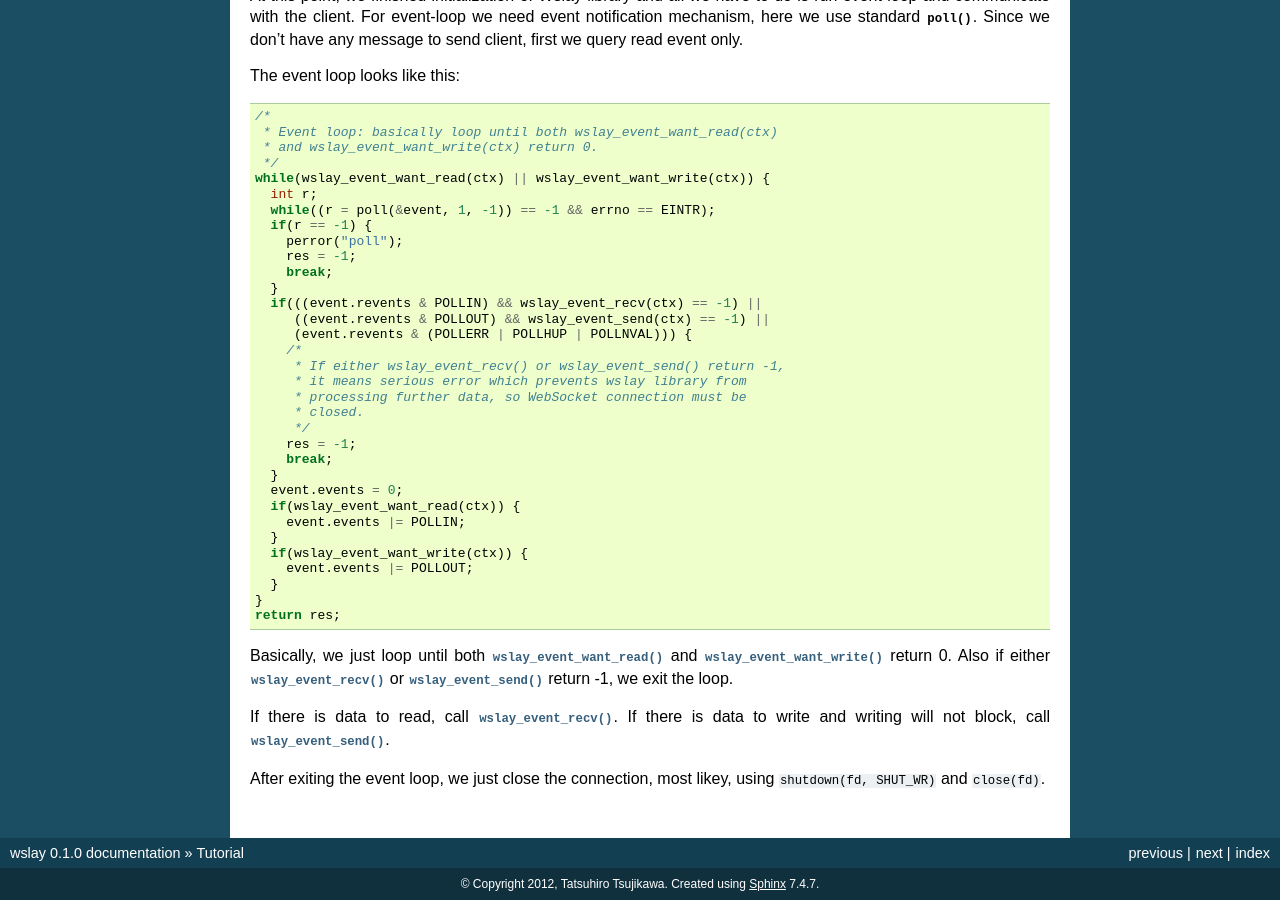
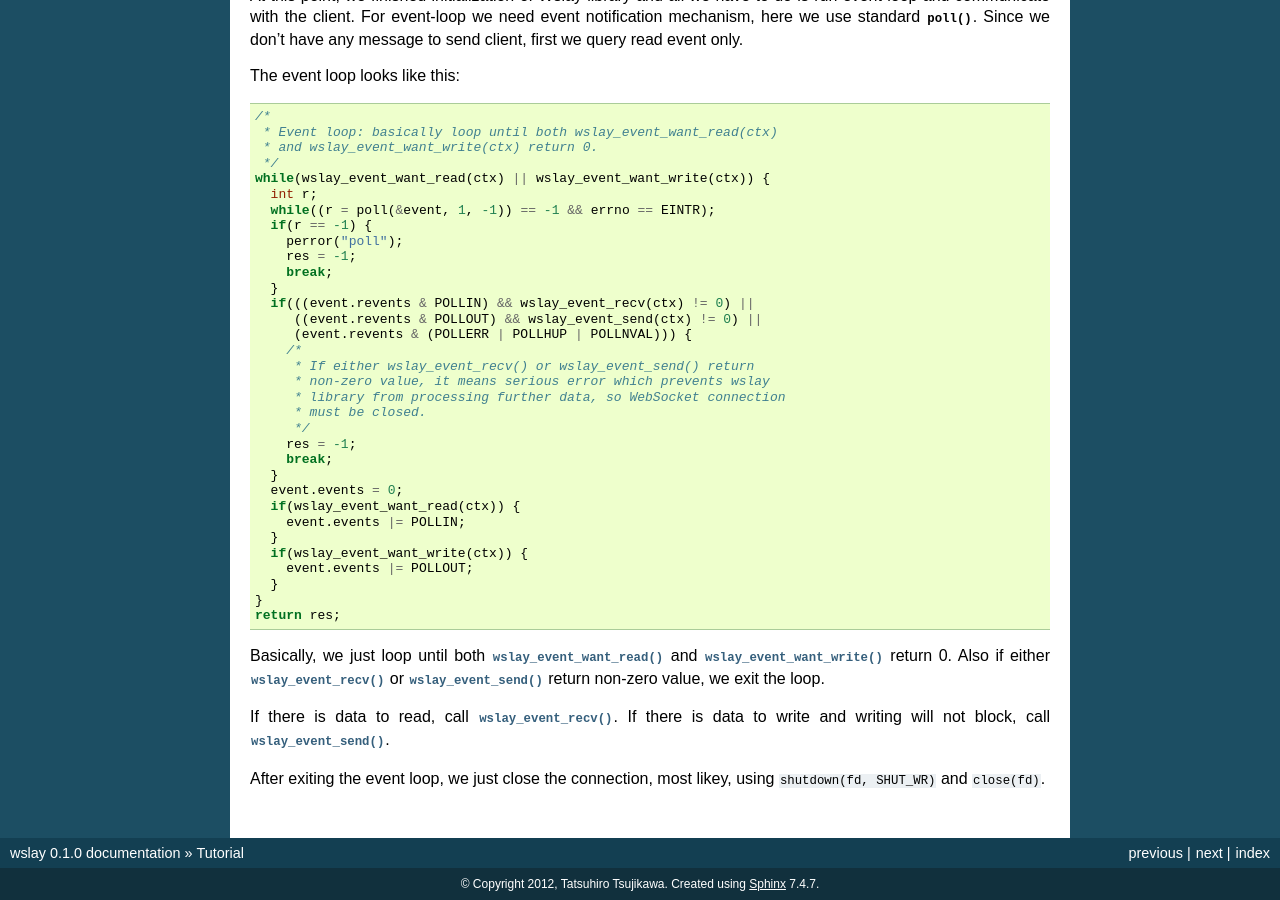
Before and after one commit to tatsuhiro-t/wslay, a Sphinx documentation site: the page built from doc/sphinx/tutorial.rst, in a window 1280 px wide and 900 px high, scrolled down 2122 px. Built offline with Sphinx 7.4.7, drawn with Linux system fonts in a browser that asks for light colours.

Commit message:
Fixed examples and tutorial: wslay_event_recv() and wslay_event_send() returns negative value, not -1, on error.

```diff
--- a/doc/sphinx/tutorial.rst
+++ b/doc/sphinx/tutorial.rst
@@ -157,14 +157,14 @@ The event loop looks like this::
       res = -1;
       break;
     }
-    if(((event.revents & POLLIN) && wslay_event_recv(ctx) == -1) ||
-       ((event.revents & POLLOUT) && wslay_event_send(ctx) == -1) ||
+    if(((event.revents & POLLIN) && wslay_event_recv(ctx) != 0) ||
+       ((event.revents & POLLOUT) && wslay_event_send(ctx) != 0) ||
        (event.revents & (POLLERR | POLLHUP | POLLNVAL))) {
       /*
-       * If either wslay_event_recv() or wslay_event_send() return -1,
-       * it means serious error which prevents wslay library from
-       * processing further data, so WebSocket connection must be
-       * closed.
+       * If either wslay_event_recv() or wslay_event_send() return
+       * non-zero value, it means serious error which prevents wslay
+       * library from processing further data, so WebSocket connection
+       * must be closed.
        */
       res = -1;
       break;
@@ -182,7 +182,7 @@ The event loop looks like this::
 Basically, we just loop until both :c:func:`wslay_event_want_read` and
 :c:func:`wslay_event_want_write` return 0.
 Also if either :c:func:`wslay_event_recv` or :c:func:`wslay_event_send`
-return -1, we exit the loop.
+return non-zero value, we exit the loop.
 
 If there is data to read, call :c:func:`wslay_event_recv`.
 If there is data to write and writing will not block, call
```
Also changed, not shown: 3 other files.
